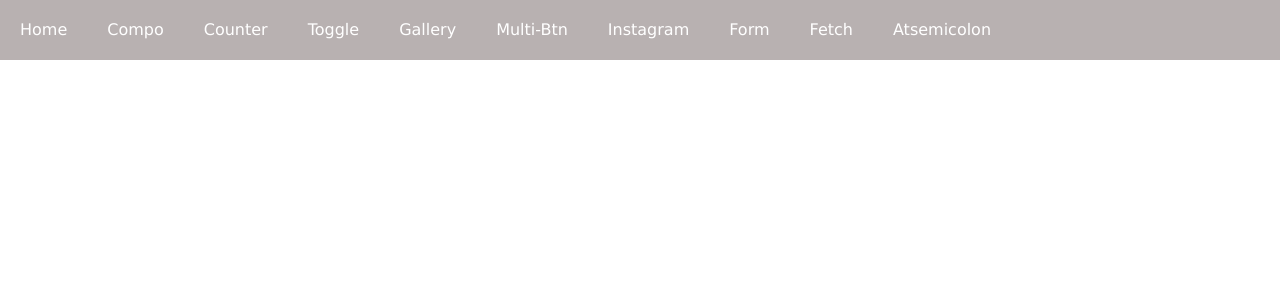
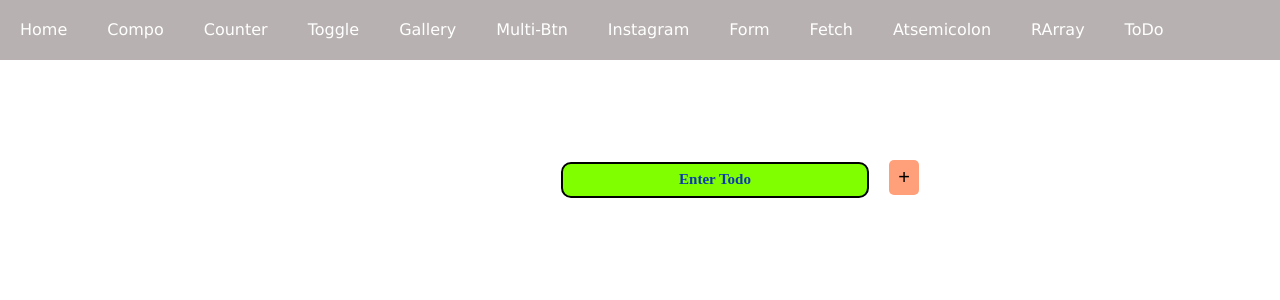
Before and after one commit to pavinane/react, a React (Create React App) app: page /ToDo in a window 1280 px wide. Shown: the top 300 px of the page. Built offline with nearby package versions, Linux system fonts and the light colour scheme.

Commit message:
todo app-format

```diff
--- a/package.json
+++ b/package.json
@@ -7,7 +7,8 @@
     "react": "^16.9.0",
     "react-dom": "^16.9.0",
     "react-router-dom": "^5.1.2",
-    "react-scripts": "3.1.1"
+    "react-scripts": "3.1.1",
+    "shortid": "^2.2.15"
   },
   "scripts": {
     "start": "react-scripts start",
--- a/src/App.jsx
+++ b/src/App.jsx
@@ -10,6 +10,8 @@ import Instagram from "./Instagram";
 import Form from "./Form";
 import Fetch from "./Fetch";
 import Atsemico from "./Atsemico";
+import RArray from "./RArray";
+import ToDo from "./ToDo";
 import "./App.css";
 
 const menu = [
@@ -23,6 +25,8 @@ const menu = [
   "form",
   "fetch",
   "atsemicolon",
+  "RArray",
+  "ToDo",
 ];
 
 const Navigation = ({ menus }) => (
@@ -67,6 +71,8 @@ class App extends React.Component {
             <Route exact path="/Form" component={Form} />
             <Route exact path="/Fetch" component={Fetch} />
             <Route exact path="/Atsemicolon" component={Atsemico} />
+            <Route exact path="/RArray" component={RArray} />
+            <Route exact path="/ToDo" component={ToDo} />
           </Switch>
         </BrowserRouter>
       </div>
--- a/src/Fetch.jsx
+++ b/src/Fetch.jsx
@@ -1,4 +1,5 @@
 import React from "react";
+import "./fetch.scss";
 
 class Fetch extends React.Component {
   state = {
@@ -13,7 +14,7 @@ class Fetch extends React.Component {
   render() {
     const { person, loading } = this.state;
     return (
-      <>
+      <div className="fet-exaple">
         <button type="button" onClick={this.fetchData}>
           fetch
         </button>
@@ -32,7 +33,7 @@ class Fetch extends React.Component {
             No data in the state , Click above button to fetch data from the API
           </p>
         )}
-      </>
+      </div>
     );
   }
 }
@@ -51,7 +52,7 @@ class Fetchpavi extends React.Component {
   render() {
     const { name, loading } = this.state;
     return (
-      <>
+      <div className="my user">
         <button type="button" onClick={this.fetchData}>
           schedule
         </button>
@@ -65,7 +66,7 @@ class Fetchpavi extends React.Component {
         ) : (
           <p>No data in the state</p>
         )}
-      </>
+      </div>
     );
   }
 }
--- a/src/FormValidation.jsx
+++ b/src/FormValidation.jsx
@@ -67,6 +67,7 @@ export default class FormValidation extends React.Component {
       numberError
     } = this.state;
     return (
+      <div className="valid">
         <form onSubmit={this.handleSubmit}>
           <input
             name="name"
@@ -97,14 +98,16 @@ export default class FormValidation extends React.Component {
               value={number}
               type="tel"
               id="phone"
-            name="phone"
+              name="number"
               required
               onChange={this.handleChange}
+              placeholder="Enter your number"
             />
             <p style={{ color: "red" }}>{numberError}</p>
           </>
           <button type="submit">submit</button>
         </form>
+      </div>
     );
   }
 }
--- /dev/null
+++ b/src/RArray.jsx
@@ -0,0 +1,40 @@
+import React from "react";
+
+class RArray extends React.Component {
+  state = {
+    loading: true,
+    person: []
+  };
+
+  fetchData = () => {
+    fetch("https://api.randomuser.me/?results=10")
+      .then(responce => responce.json())
+      .then(data => this.setState({ person: data.results, loading: false }));
+  };
+  render() {
+    const { loading, person } = this.state;
+    return (
+      <>
+        <button type="button" onClick={this.fetchData}>
+          Show
+        </button>
+        {loading && <p>loading...</p>}
+        {person ? (
+          person.map(p => (
+            <div key={p.name.first + p.name.last}>
+              <p>{p.name.title}</p>
+              <p>{p.name.first}</p>
+              <p>{p.name.last}</p>
+              <p>{p.email}</p>
+              <img src={p.picture.large} alt="" />
+            </div>
+          ))
+        ) : (
+          <p>no loading</p>
+        )}
+      </>
+    );
+  }
+}
+
+export default RArray;
--- /dev/null
+++ b/src/ToDo.jsx
@@ -0,0 +1,126 @@
+import React from "react";
+import shortid from "shortid";
+import "./todo.scss";
+class TodoForm extends React.Component {
+  state = {
+    todoText: ""
+  };
+
+  handleChange = e => this.setState({ [e.target.name]: e.target.value });
+
+  handleSubmit = e => {
+    e.preventDefault();
+    this.props.add({
+      id: shortid.generate(),
+      text: this.state.todoText,
+      completed: false
+    });
+  };
+
+  render() {
+    const { todoText } = this.state;
+    return (
+      <div className="todo-form">
+        <form onSubmit={this.handleSubmit}>
+          <input
+            name="todoText"
+            type="text"
+            value={todoText}
+            onChange={this.handleChange}
+            placeholder="Enter Todo"
+          />
+          <button type="submit">+</button>
+        </form>
+      </div>
+    );
+  }
+}
+
+class TodoText extends React.Component {
+  render() {
+    const { todo, completeFunc, deleteFunc } = this.props;
+    return (
+      <div className="todo-text">
+        {todo.id && ( //&& is true condition
+          <>
+            <h3 style={{ textDecoration: todo.completed && "line-through" }}>
+              {todo.text}
+            </h3>
+            <p style={{ cursor: "pointer" }}>
+              {todo.completed ? (
+                <span role="img" onClick={() => completeFunc(todo.id)}>
+                  &#11088;
+                </span>
+              ) : (
+                <span role="img" onClick={() => completeFunc(todo.id)}>
+                  &#9989;
+                </span>
+              )}
+            </p>
+            <p style={{ cursor: "pointer" }}>
+              <span role="img" onClick={() => deleteFunc(todo.id)}>
+                &#10062;
+              </span>
+            </p>
+          </>
+        )}
+      </div>
+    );
+  }
+}
+
+class TodoList extends React.Component {
+  state = {
+    todos: []
+  };
+
+  addTodo = todo => {
+    this.setState(({ todos }) => ({ todos: [todo, ...todos] })); //spar
+  };
+
+  completeTodo = id => {
+    this.setState(({ todos }) => ({
+      todos: todos.map(t => {
+        if (t.id === id) {
+          return { ...t, completed: !t.completed };
+        } else {
+          return t;
+        }
+      })
+    }));
+  };
+
+  deleteTodo = id => {
+    this.setState(({ todos }) => ({
+      todos: todos.filter(t => t.id !== id)
+    }));
+  };
+
+  render() {
+    const { todos } = this.state; // this means destructure
+    return (
+      <>
+        <TodoForm add={this.addTodo} />
+        {todos.map(s => (
+          <TodoText
+            key={s.id}
+            todo={s}
+            completeFunc={this.completeTodo}
+            deleteFunc={this.deleteTodo}
+          />
+        ))}
+      </>
+    );
+  }
+}
+class TodoApp extends React.Component {
+  render() {
+    return (
+      <div className="list">
+        <TodoList />
+      </div>
+    );
+  }
+}
+
+export default TodoApp;
--- a/src/atsemi.scss
+++ b/src/atsemi.scss
@@ -13,7 +13,7 @@
       }
     }
     form {
-      width: 1200px;
+      // width: 1200px;
 
       .atsemicolon {
         .option {
--- /dev/null
+++ b/src/fetch.scss
@@ -0,0 +1,6 @@
+.fet {
+  width: 500px;
+  background: yellow;
+  display: grid;
+  grid-template-columns: 1fr 1fr;
+}
--- /dev/null
+++ b/src/todo.scss
@@ -0,0 +1,53 @@
+.list {
+  width: 500px;
+  margin: 0 auto;
+  .todo-form {
+    form {
+      text-align: center;
+      input {
+        width: 300px;
+        height: 30px;
+        border-radius: 10px;
+        background: chartreuse;
+        border: 2px solid rgb(0, 0, 0);
+        outline: none;
+        font-size: 15px;
+        font-family: cursive;
+      }
+      input::placeholder {
+        color: rgb(13, 59, 175);
+        font-weight: bolder;
+        font-family: cursive;
+        text-align: center;
+        font-size: 15px;
+      }
+      button {
+        margin: 0 20px;
+        height: 35px;
+        width: 30px;
+        font-size: 20px;
+        border: none;
+        outline: none;
+        border-radius: 5px;
+        background: lightsalmon;
+      }
+    }
+  }
+  .todo-text {
+    position: relative;
+    top: 50px;
+    width: 450px;
+    display: grid;
+    grid-template-columns: 1fr 1fr 1fr;
+    border: 1px solid orange;
+    padding: 10px;
+    margin: 10px;
+    h3 {
+      font-family: cursive;
+      width: 400px;
+    }
+    p {
+      cursor: pointer;
+    }
+  }
+}
--- a/src/validation.scss
+++ b/src/validation.scss
@@ -1,7 +1,17 @@
-form {
-  margin-top: 50px;
-  width: 300px;
-  input {
+.valid {
+  form {
+    width: 200px;
+    margin: 50px auto;
+    display: grid;
+    grid-template-rows: 1fr 1fr 1fr 1fr;
+    grid-gap: 10px;
     height: 20px;
   }
+  input {
+    width: 300px;
+  }
+  button {
+    width: 10px;
+    margin: 0 auto;
+  }
 }
```
Also changed, not shown: 1 other file (tests, documents, lock files or other folders). Lines whose indentation alone changed are shown as unchanged.
